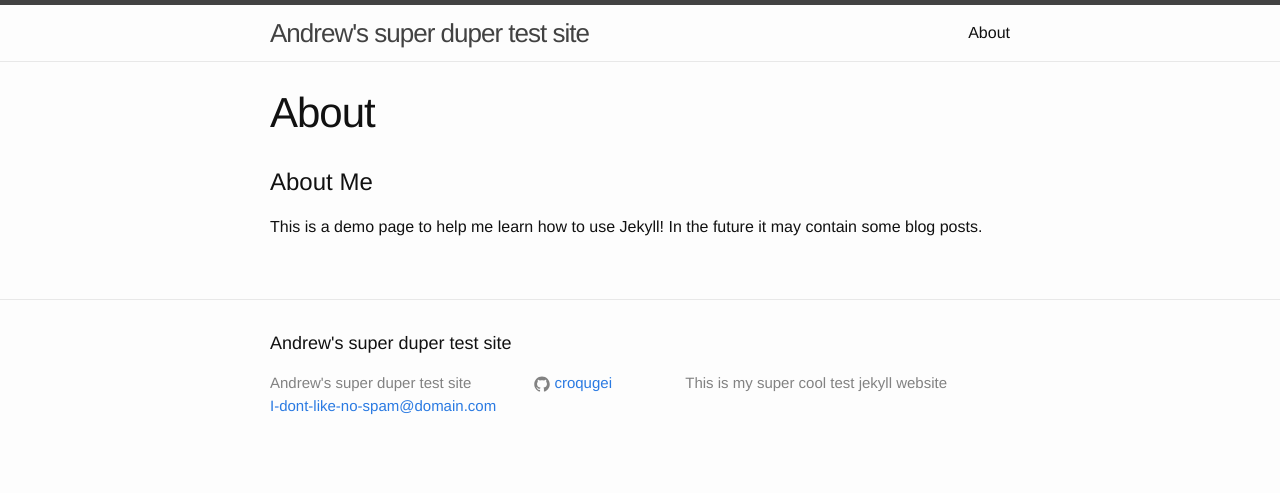
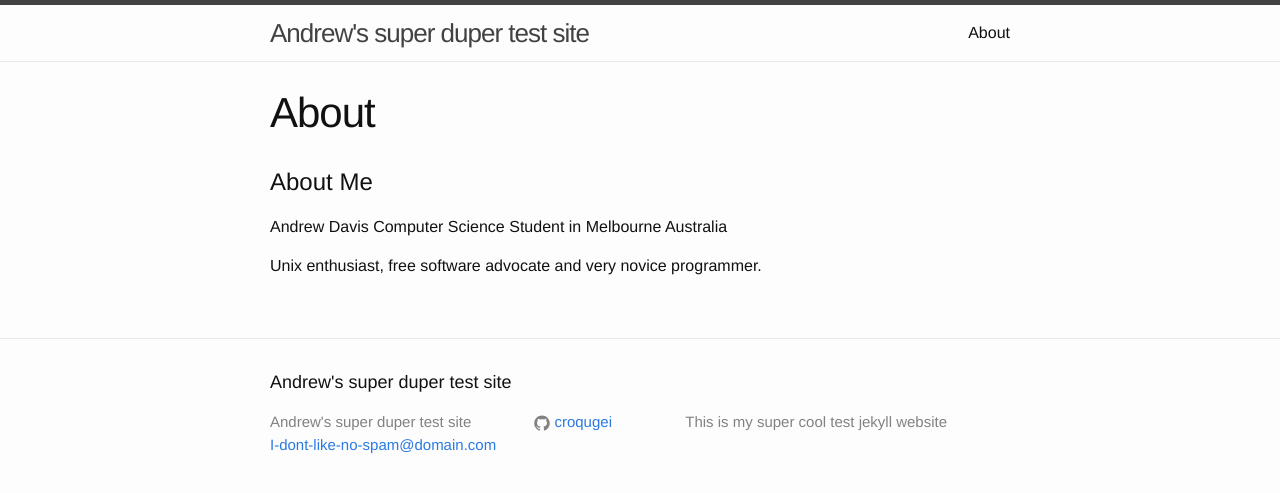
Before and after one commit to Davis-A/davis-a.github.io, a Jekyll site: the page built from about.md, in a window 1280 px wide. Shown: the top 493 px of the page. Built offline with Jekyll 4.4.1, drawn with Linux system fonts in a browser that asks for light colours.

Commit message:
update about

```diff
--- a/about.md
+++ b/about.md
@@ -5,4 +5,7 @@ permalink: /about/
 ---
 # About Me
 
-This is a demo page to help me learn how to use Jekyll!  In the future it may contain some blog posts.
+Andrew Davis
+Computer Science Student in Melbourne Australia
+
+Unix enthusiast, free software advocate and very novice programmer.
```
Also changed, not shown: index.html (line endings or trailing spaces).
